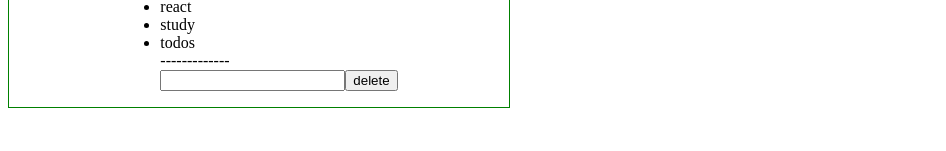
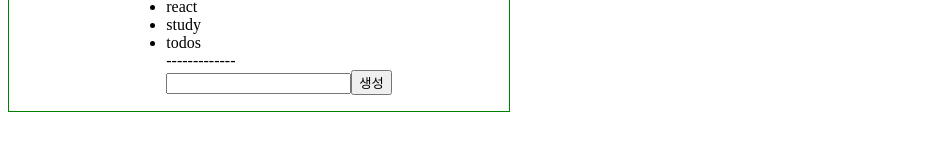
Before and after one commit to jaehokim12/Klounge-todolist, a React (Create React App) app: page / in a window 1280 px wide. Shown: the part 459-610 px from the top of the page, without its empty margins (0-946 px from the left). Built offline with nearby package versions, Linux system fonts and the light colour scheme.

Commit message:
Route/Todolist

```diff
--- a/src/components/Todo.js
+++ b/src/components/Todo.js
@@ -9,10 +9,7 @@ class Todo extends Component {
         { id: 1, title: 'study' },
         { id: 2, title: 'todos' },
       ],
-      menu: [
-        { id: 0, title: '생성' },
-        { id: 1, title: '버튼' },
-      ],
+
       text: '',
     };
   }
@@ -24,6 +21,15 @@ class Todo extends Component {
       e.preventDefault();
       console.log('submit action');
       this.setState();
+    };
+
+    const addList = () => {
+      this.setState({
+        todolists: [
+          ...this.state.todolists,
+          { id: this.state.todolists.length + 1, title: this.state.text },
+        ],
+      });
     };
 
     return (
@@ -42,12 +48,9 @@ class Todo extends Component {
                 this.setState({ text: e.target.value });
               }}
             />
-            <button type="submit">{`delete`}</button>
+            <button onClick={addList}>{`생성`}</button>
           </form>
         </ul>
-        {/* 입력받은값을 생성버튼을눌러 새로운스테이트값으로저장
-
-                     삭제버튼을 누르면  */}
       </div>
     );
   }
```
